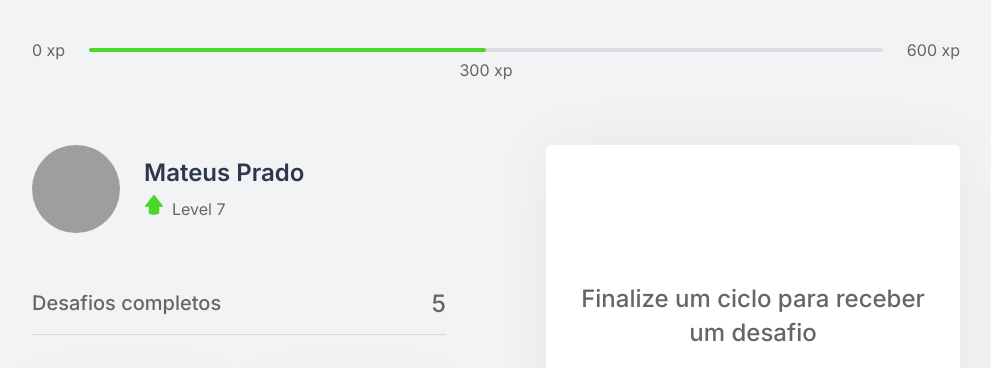
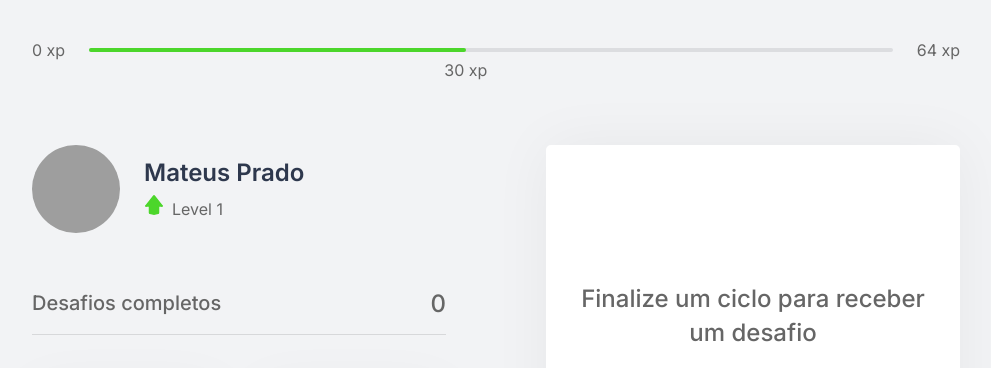
Before and after one commit to M4teusPrado/Moveit, a Next.js app: page / in a window 1280 px wide. Shown: the top 368 px of the page, without its empty margins (144-1135 px from the left). Built offline with nearby package versions, Linux system fonts and the light colour scheme; grey boxes are pictures that could not be loaded.

Commit message:
Countdown Context

```diff
--- a/src/components/ChallengeBox.tsx
+++ b/src/components/ChallengeBox.tsx
@@ -4,8 +4,7 @@ import styles from '../styles/components/ChallengeBox.module.css';
 
 export function ChallengeBox(){
 
-    const { activeChallenge } = useContext(challengesContext)
-    const { resetChallenge } = useContext(challengesContext)
+    const { activeChallenge, resetChallenge, completeChallenge } = useContext(challengesContext)
 
     return (
         <div className={styles.challengeBoxContainer}>
@@ -32,6 +31,7 @@ export function ChallengeBox(){
                         <button
                             type="button"
                             className={styles.challengeSucceededButton}
+                            onClick={completeChallenge}
                         >
                             Completei
                         </button>
--- a/src/components/CompletedChallenges.tsx
+++ b/src/components/CompletedChallenges.tsx
@@ -1,13 +1,18 @@
+import { useContext } from 'react';
+import { challengesContext } from '../contexts/ChallengesContext';
 import style from '../styles/components/CompletedChallenges.module.css'
 
 
 
 
 export function CompletedChallenges(){
+
+    const { challengesCompleted } = useContext(challengesContext)
+
     return(
         <div className={style.CompletedChallengesContainer}>
             <span>Desafios completos</span>
-            <span>5</span>
+            <span>{challengesCompleted}</span>
         </div>
     );
 }
--- a/src/components/Countdown.tsx
+++ b/src/components/Countdown.tsx
@@ -1,38 +1,13 @@
 import { useState, useEffect, useContext } from 'react';
-import { challengesContext } from '../contexts/ChallengesContext';
+import { CountdownContext } from '../contexts/CountdownContext';
 import styles from '../styles/components/Countdown.module.css'
 
 
-let countdownTimeout: NodeJS.Timeout;
+
 
 export function Countdown() {
 
-    const {startNewChallenge } = useContext(challengesContext);
-
-    const [time, setTime] = useState(0.05 * 60);
-    const [isActive, setIstActive ] = useState(false)
-    const [hasFinished, sethasFinished] = useState(false)
-
-    const minutes = Math.floor( time / 60 );
-    const seconds = time % 60;
-
-    function startCountdown(){ setIstActive(true); }
-
-    function resetCountdown() {
-        clearTimeout(countdownTimeout); //Break
-        setIstActive(false);
-        setTime(0.05 * 60);
-    }
-
-    useEffect( () =>  {
-                if(isActive && time > 0)  {
-                    countdownTimeout = setTimeout( () => { setTime(time - 1) }, 1000)
-                } else if ( isActive && time === 0 ) {
-                    sethasFinished(true);
-                    setIstActive(false);
-                    startNewChallenge();
-                }
-            } , [isActive, time])
+    const {minutes,seconds,hasFinished,isActive,resetCountdown,startCountdown  } = useContext(CountdownContext)
 
     const [minuteLeft, minuteRight ] = String(minutes).padStart(2, '0').split('')
     const [secondLeft, secondRight ] = String(seconds).padStart(2, '0').split('')
--- a/src/components/ExperienceBar.tsx
+++ b/src/components/ExperienceBar.tsx
@@ -1,16 +1,25 @@
+import { useContext } from 'react';
+import { challengesContext } from '../contexts/ChallengesContext';
 import styles from '../styles/components/ExperienceBar.module.css';
 
 export function ExperienceBar() {
+
+  const { currentExperience, experienceToNextLevel } = useContext(challengesContext)
+
+  const percentToNextLevel = Math.round( currentExperience * 100) / experienceToNextLevel;
+
   return(
     <header className={styles.experienceBar}>
       <span>0 xp</span>
       <div>
-        <div style={{ width: '50%' }}/>
-        <span className={styles.currentExperience} style={{left: '50%'}}>
-          300 xp
+        <div style={{ width: `${percentToNextLevel}%` }}/>
+
+
+        <span className={styles.currentExperience} style={{left: `${percentToNextLevel}%`}}>
+          {currentExperience} xp
         </span>
       </div>
-      <span>600 xp</span>
+      <span>{experienceToNextLevel} xp</span>
     </header>
   );
 }
--- a/src/components/Profile.tsx
+++ b/src/components/Profile.tsx
@@ -1,7 +1,12 @@
+import { useContext } from 'react';
+import { challengesContext } from '../contexts/ChallengesContext';
 import styles from '../styles/components/Profile.module.css'
 
 
 export function Profile ()  {
+
+    const { level } =  useContext(challengesContext);
+
     return (
         <div className={styles.profileContainer}>
             <img src="https://github.com/M4teusPrado.png" alt="Mateus Prado" />
@@ -10,7 +15,7 @@ export function Profile ()  {
 
                 <p>
                     <img src="icons/level.svg" alt="level" />
-                    Level 7
+                    Level {level}
                 </p>
             </div>
         </div>
--- a/src/contexts/ChallengesContext.tsx
+++ b/src/contexts/ChallengesContext.tsx
@@ -11,11 +11,14 @@ interface challenge {
 interface challengesContextData {
     level: number;
     currentExperience: number;
+    experienceToNextLevel: number;
     challengesCompleted: number;
     activeChallenge: challenge;
     levelUp: () => void;
     startNewChallenge: () => void;
     resetChallenge: () => void;
+    completeChallenge: () => void;
+
 
 }
 
@@ -27,10 +30,12 @@ export const challengesContext = createContext({} as challengesContextData );
 export function ChgallengesProvider ({ children }: challengesProviderProps) {
 
     const [level, setLevel] = useState(1);
-    const [currentExperience, setCurrentExperience] = useState(0);
+    const [currentExperience, setCurrentExperience] = useState(30);
     const [challengesCompleted, setChallengesCompleted] = useState(0);
 
     const [activeChallenge, setActiveChallenge] = useState(null)
+
+    const experienceToNextLevel = Math.pow((level + 1) * 4, 2)
 
     function levelUp() { setLevel(level + 1) }
 
@@ -44,16 +49,36 @@ export function ChgallengesProvider ({ children }: challengesProviderProps) {
         setActiveChallenge(null);
     }
 
+    function completeChallenge() {
+        if(!activeChallenge) {
+            return;
+        }
+
+        const { amount } = activeChallenge;
+        let finalExperencie = currentExperience + amount;
+        if(finalExperencie >= experienceToNextLevel ) {
+            finalExperencie = finalExperencie - experienceToNextLevel;
+            levelUp();
+
+        }
+
+        setCurrentExperience(finalExperencie);
+        setActiveChallenge(null);
+        setChallengesCompleted(challengesCompleted + 1 );
+    }
+
     return (
         <challengesContext.Provider
             value={{
                 level,
                 currentExperience,
+                experienceToNextLevel,
                 challengesCompleted,
                 levelUp,
                 startNewChallenge,
                 activeChallenge,
-                resetChallenge
+                resetChallenge,
+                completeChallenge
             }}
         >
             {children}
--- /dev/null
+++ b/src/contexts/CountdownContext.tsx
@@ -0,0 +1,65 @@
+import { createContext, ReactNode, useContext, useEffect, useState } from "react";
+import { challengesContext } from "./ChallengesContext";
+
+interface CountdownContextData {
+
+    minutes: number;
+    seconds: number;
+    hasFinished: boolean;
+    isActive: boolean;
+    startCountdown: () => void;
+    resetCountdown: () => void;
+}
+
+interface CountdownProvider {
+    children: ReactNode;
+}
+
+export const CountdownContext = createContext({} as CountdownContextData )
+
+let countdownTimeout: NodeJS.Timeout;
+
+export function CountdownProvider ({children}: CountdownProvider) {
+
+    const {startNewChallenge } = useContext(challengesContext);
+
+    const [time, setTime] = useState(0.05 * 60);
+    const [isActive, setIstActive ] = useState(false)
+    const [hasFinished, sethasFinished] = useState(false)
+
+    const minutes = Math.floor( time / 60 );
+    const seconds = time % 60;
+
+
+    function startCountdown(){ setIstActive(true); }
+
+    function resetCountdown() {
+        clearTimeout(countdownTimeout); //Break
+        setIstActive(false);
+        setTime(0.05 * 60);
+    }
+
+    useEffect( () =>  {
+                if(isActive && time > 0)  {
+                    countdownTimeout = setTimeout( () => { setTime(time - 1) }, 1000)
+                } else if ( isActive && time === 0 ) {
+                    sethasFinished(true);
+                    setIstActive(false);
+                    startNewChallenge();
+                }
+            } , [isActive, time])
+
+
+    return (
+        <CountdownContext.Provider value={{
+            minutes,
+            seconds,
+            hasFinished,
+            isActive,
+            startCountdown,
+            resetCountdown
+        }} >
+            {children}
+        </CountdownContext.Provider>
+    )
+}
--- a/src/pages/_app.tsx
+++ b/src/pages/_app.tsx
@@ -1,9 +1,13 @@
 import '../styles/global.css'
 
 import {ChgallengesProvider} from '../contexts/ChallengesContext'
+import { CountdownProvider } from '../contexts/CountdownContext'
 
 function MyApp({ Component, pageProps }) {
-  return ( <ChgallengesProvider>  <Component {...pageProps } /> </ChgallengesProvider> )
+  return (
+            <ChgallengesProvider>
+                <Component {...pageProps } />
+            </ChgallengesProvider> )
 }
 
 export default MyApp
--- a/src/pages/index.tsx
+++ b/src/pages/index.tsx
@@ -4,6 +4,7 @@ import { CompletedChallenges } from "../components/CompletedChallenges"
 import { Countdown } from "../components/Countdown"
 import { ExperienceBar } from "../components/ExperienceBar"
 import { Profile } from "../components/Profile"
+import { CountdownProvider } from '../contexts/CountdownContext'
 
 import styles from '../styles/pages/Home.module.css'
 
@@ -17,6 +18,7 @@ export default function Home() {
 
       <ExperienceBar />
 
+      <CountdownProvider>
         <section>
           <div>
             <Profile />
@@ -27,6 +29,8 @@ export default function Home() {
             <ChallengeBox />
           </div>
         </section>
+      </CountdownProvider>
+
 
     </div>
   )
```
Lines whose indentation alone changed are shown as unchanged.
